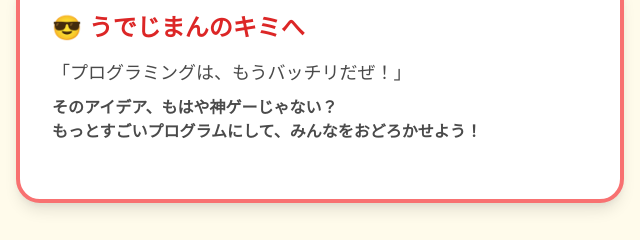
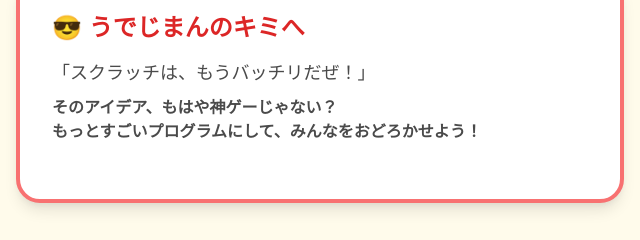
Before and after one commit to taichoamigo/cBasobo, a plain HTML site: page index.html in a window 1280 px wide. Shown: the part 273-513 px from the top of the page, 640-1280 px from the left. Drawn offline with nearby package versions, Linux system fonts and the light colour scheme.

Commit message:
Update index.html

```diff
--- a/index.html
+++ b/index.html
@@ -106,7 +106,7 @@
                     </div>
                     <div class="card border-4 border-red-400">
                          <h2 class="text-2xl font-bold text-red-600 mb-4">😎 うでじまんのキミへ</h2>
-                         <p class="text-lg">「プログラミングは、もうバッチリだぜ！」</p>
+                         <p class="text-lg">「スクラッチは、もうバッチリだぜ！」</p>
                          <p class="mt-2 font-bold">そのアイデア、もはや神ゲーじゃない？<br>もっとすごいプログラムにして、みんなをおどろかせよう！</p>
                     </div>
                 </div>
```
